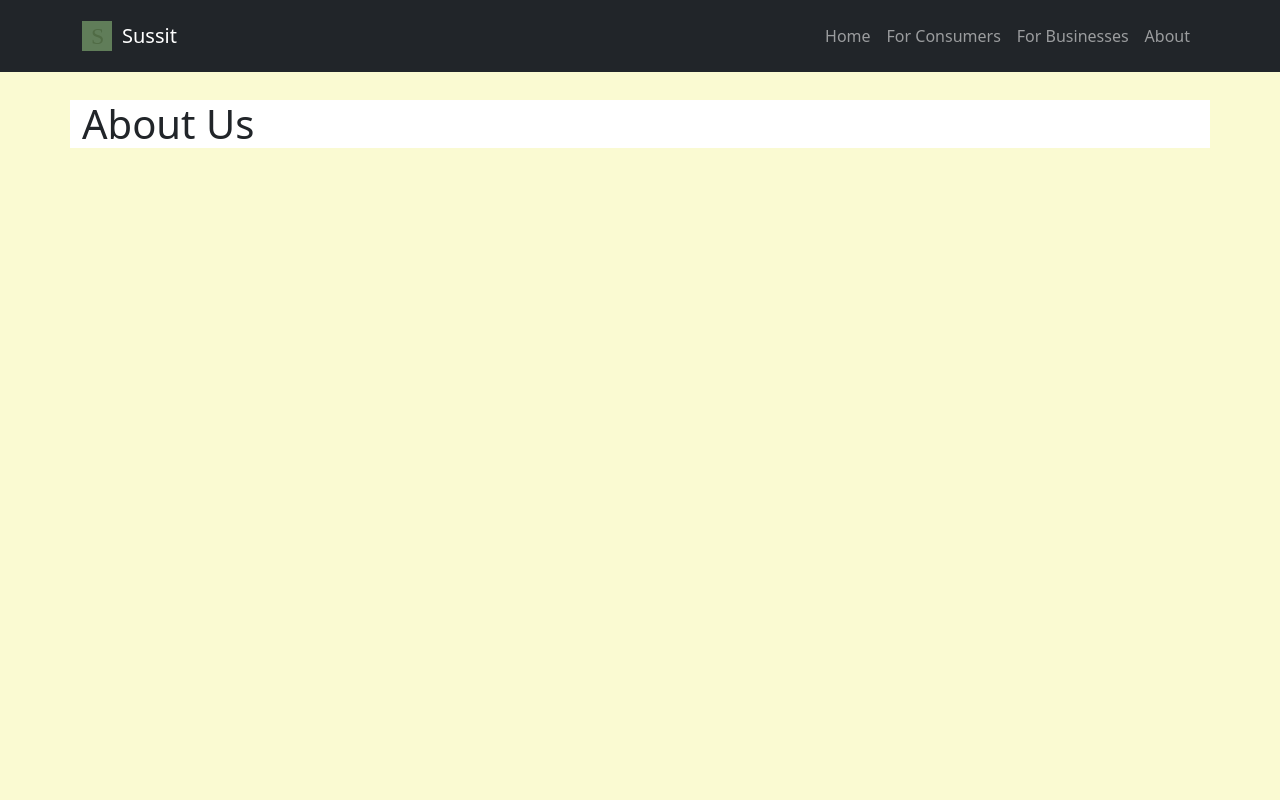
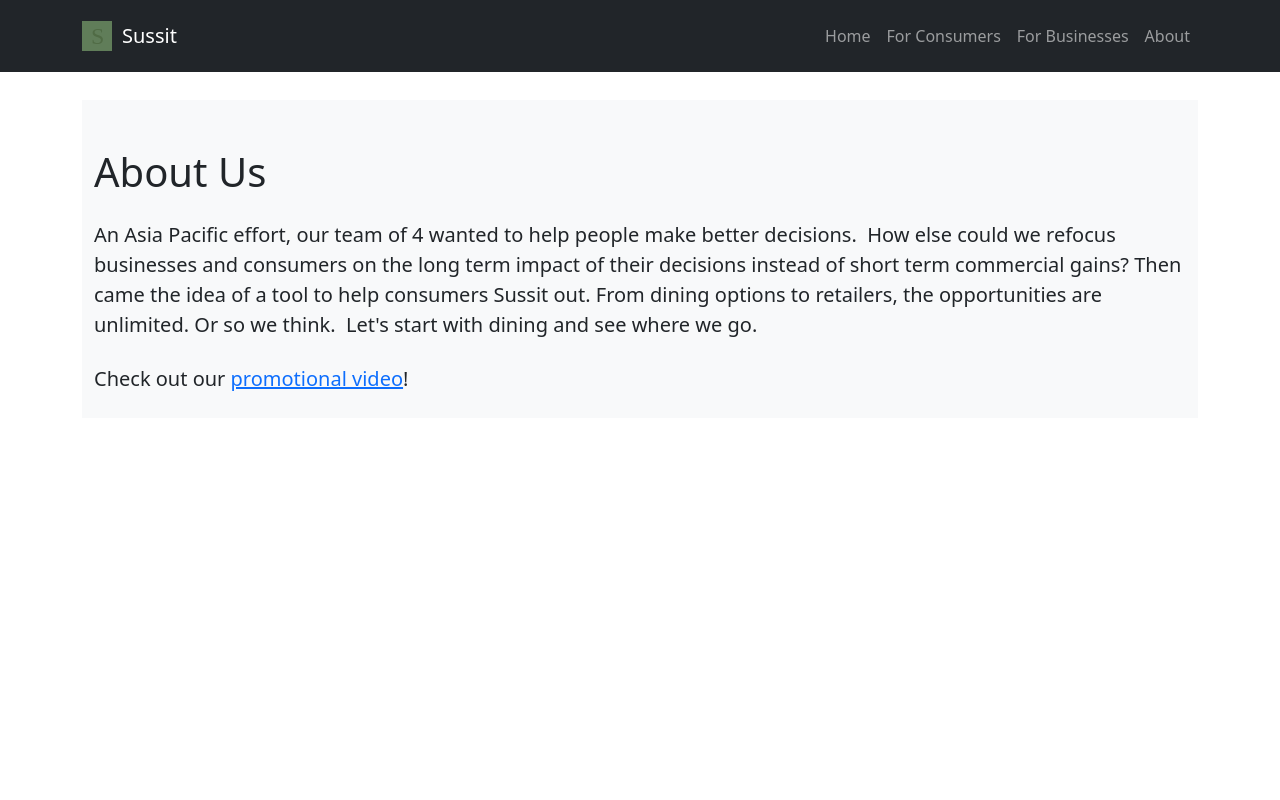
Before and after one commit to anthonywongnz/flask-eco-friendly-rating, a Flask app: page /about in a window 1280 px wide. Run offline with Flask 2, Linux system fonts and the light colour scheme.

Commit message:
Content clean up

```diff
--- a/app/static/css/style.css
+++ b/app/static/css/style.css
@@ -1,4 +1,4 @@
 body {
-    background-color: lightgoldenrodyellow;
+    /* background-color: lightgoldenrodyellow; */
     padding-top: 100px;
 }
--- a/app/templates/about.html
+++ b/app/templates/about.html
@@ -7,6 +7,29 @@
 
 {% block body %}
 
-<h1>About Us</h1>
+
+<section
+      class="bg-light text-dark p-5 p-lg-0 pt-lg-5 text-center text-sm-start"
+    >
+      <div class="container">
+        <div class="d-sm-flex align-items-center justify-content-between">
+          <div>
+            <h1>About Us</h1>
+            <p class="lead my-4">
+                An Asia Pacific effort, our team of 4 wanted to help people make better decisions.
+
+                How else could we refocus businesses and consumers on the long term impact of their decisions instead of short term commercial gains?
+
+                Then came the idea of a tool to help consumers Sussit out. From dining options to retailers, the opportunities are unlimited. Or so we think.
+
+                Let's start with dining and see where we go.
+            </p>
+            <p class="lead my-4">
+                Check out our <a href="https://www.youtube.com/watch?v=JF_vIHxFgGM">promotional video</a>!
+            </p>
+          </div>
+        </div>
+      </div>
+    </section>
 
 {% endblock %}
--- a/app/templates/browse.html
+++ b/app/templates/browse.html
@@ -19,8 +19,8 @@
 
 
 <h1>Browse Restaurants</h1>
-
-<table class="table table-light">
+<input type="text" id="searchbar" placeholder="Search for store">
+<table class="table table-light" id="browse">
     <tr>
         <!-- <th>id</th> -->
         <!-- <th>rev</th> -->
--- a/app/templates/dashboard.html
+++ b/app/templates/dashboard.html
@@ -18,7 +18,7 @@
 {% endwith %}
 
 
-<h1>My Restaurants</h1>
+<h1>Add Your Business</h1>
 
 <table class="table table-light">
     <tr>
```
Also changed, not shown: app/templates/index.html (+5 -5 lines).
